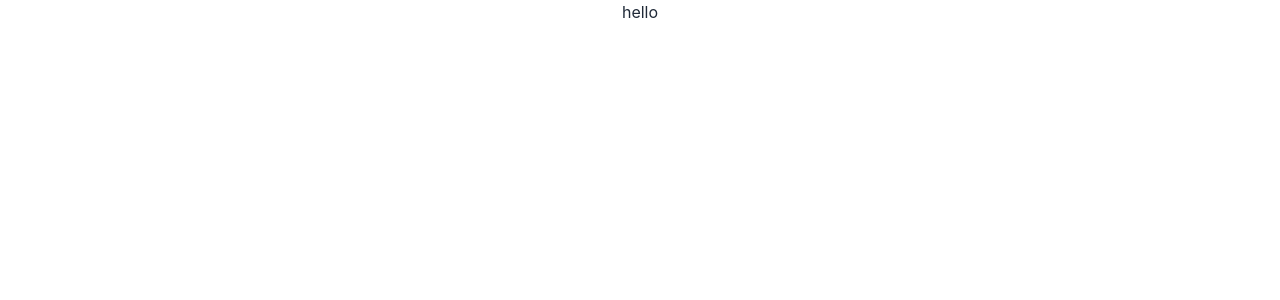
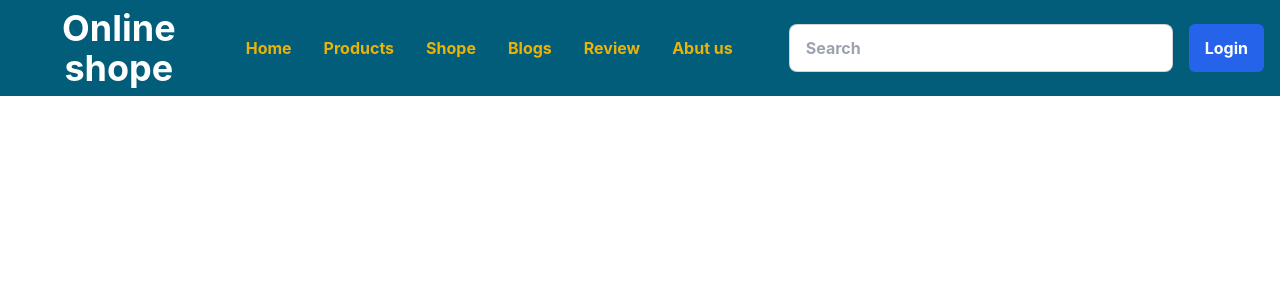
Before and after one commit to pallobbiwas/E-shope.com, a React (Create React App) app: page / in a window 1280 px wide. Shown: the top 300 px of the page. Built offline with nearby package versions, Linux system fonts and the light colour scheme.

Commit message:
header done

```diff
--- a/src/App.js
+++ b/src/App.js
@@ -1,9 +1,13 @@
+import { Route, Routes } from 'react-router-dom';
 import './App.css';
+import Home from './pages/Home';
 
 function App() {
   return (
     <div className="App">
-      <h1>hello </h1>
+      <Routes>
+        <Route path='/' element={<Home />}></Route>
+      </Routes>
     </div>
   );
 }
--- a/src/components/share/Header.js
+++ b/src/components/share/Header.js
@@ -1,11 +1,108 @@
-import React from 'react';
+import React from "react";
+import { Link } from "react-router-dom";
+import "../../styel/header.css";
 
-const Header = () => {
-    return (
-        <div>
+const Header = ({ children }) => {
+  return (
+    <div className="">
+      <div class="drawer ">
+        <input id="my-drawer-3" type="checkbox" class="drawer-toggle" />
+        <div class="drawer-content flex flex-col fixed top-0 w-full">
+          <div class="w-full navbar box-size">
+            <div class="flex-1 px-2 mx-2 text-white text-4xl font-bold">
+              Online shope
+            </div>
+            <div class="flex-none lg:hidden">
+              <label for="my-drawer-3" class="btn btn-square btn-ghost">
+                <svg
+                  xmlns="http://www.w3.org/2000/svg"
+                  fill="none"
+                  viewBox="0 0 24 24"
+                  class="inline-block w-6 h-6 stroke-current"
+                >
+                  <path
+                    stroke-linecap="round"
+                    stroke-linejoin="round"
+                    stroke-width="2"
+                    d="M4 6h16M4 12h16M4 18h16"
+                  ></path>
+                </svg>
+              </label>
+            </div>
 
+            <div class="flex-none hidden lg:block ">
+              <div>
+                <ul class="menu menu-horizontal text-yellow-500 font-bold">
+                  <li>
+                    <Link to="/home">Home</Link>
+                  </li>
+                  <li>
+                    <Link to="/home">Products</Link>
+                  </li>
+                  <li>
+                    <Link to="/home">Shope</Link>
+                  </li>
+                  <li>
+                    <Link to="/home">Blogs</Link>
+                  </li>
+                  <li>
+                    <Link to="/home">Review</Link>
+                  </li>
+                  <li>
+                    <Link to="/home">Abut us</Link>
+                  </li>
+                  <li class="form-control ml-10 mr-4">
+                    <input
+                      type="text"
+                      placeholder="Search"
+                      class="input input-bordered w-96"
+                    />
+                  </li>
+                  <li className="bg-blue-600 rounded-md text-white font-bold mr-2">
+                    <Link to="/home">Login</Link>
+                  </li>
+                </ul>
+              </div>
+            </div>
+          </div>
+          {children}
         </div>
-    );
+        <div class="drawer-side">
+          <label for="my-drawer-3" class="drawer-overlay"></label>
+          <ul class="menu p-4 overflow-y-auto w-80 box-size text-white font-bold">
+            <li>
+              <Link to="/home">Home</Link>
+            </li>
+            <li>
+              <Link to="/home">Products</Link>
+            </li>
+            <li>
+              <Link to="/home">Shope</Link>
+            </li>
+            <li>
+              <Link to="/home">Blogs</Link>
+            </li>
+            <li>
+              <Link to="/home">Review</Link>
+            </li>
+            <li>
+              <Link to="/home">Abut us</Link>
+            </li>
+            <li class="form-control">
+              <input
+                type="text"
+                placeholder="Search"
+                class="input input-bordered"
+              />
+            </li>
+            <li className="bg-blue-600 rounded-md text-white font-bold mt-2">
+              <Link to="/home">Login</Link>
+            </li>
+          </ul>
+        </div>
+      </div>
+    </div>
+  );
 };
 
 export default Header;
--- a/src/index.css
+++ b/src/index.css
@@ -4,6 +4,7 @@
 
 body {
   margin: 0;
+  padding: 0;
   font-family: -apple-system, BlinkMacSystemFont, "Segoe UI", "Roboto", "Oxygen",
     "Ubuntu", "Cantarell", "Fira Sans", "Droid Sans", "Helvetica Neue",
     sans-serif;
--- a/src/pages/Home.js
+++ b/src/pages/Home.js
@@ -1,9 +1,12 @@
 import React from 'react';
+import Header from '../components/share/Header';
 
 const Home = () => {
     return (
         <div>
+            <Header>
 
+            </Header>
         </div>
     );
 };
--- /dev/null
+++ b/src/styel/header.css
@@ -0,0 +1,10 @@
+.box-size {
+  background-color: rgb(1, 93, 121);
+}
+li:hover {
+  color: rgb(189, 141, 235);
+  background-color: rgb(61, 56, 51);
+  border-bottom-left-radius: 20px;
+  border-top-right-radius: 20px;
+  transition: 1s;
+}
```
